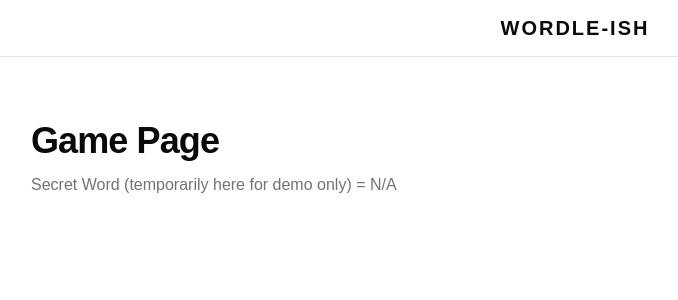
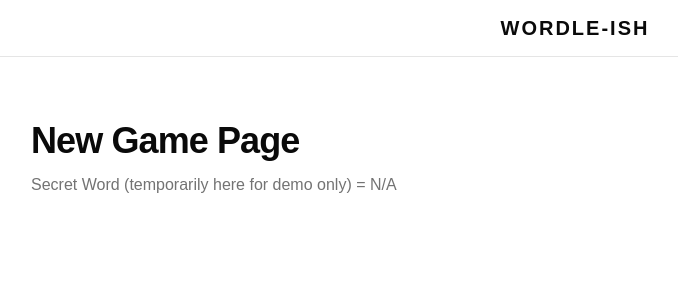
Before and after one commit to chingu-voyages/V61-tier3-team-99, a React (Vite) app in the folder frontend/: page /game in a window 1280 px wide. Shown: the top 300 px of the page, without its empty margins (65-743 px from the left). Built offline with nearby package versions, Linux system fonts and the light colour scheme.

Commit message:
new game placeholder

```diff
--- a/frontend/src/pages/GamePage.tsx
+++ b/frontend/src/pages/GamePage.tsx
@@ -12,7 +12,7 @@ const GamePage = () => {
   return (
     <section className="mx-auto w-full max-w-6xl px-4 py-10 sm:px-6 lg:px-8 lg:py-16">
       <h2 className="text-3xl font-semibold tracking-tight sm:text-4xl">
-        Game Page
+        New Game Page
       </h2>
       <p className="mt-3 text-sm text-muted-foreground sm:text-base">
         Secret Word (temporarily here for demo only) = {secretWord ?? "N/A"}
```
